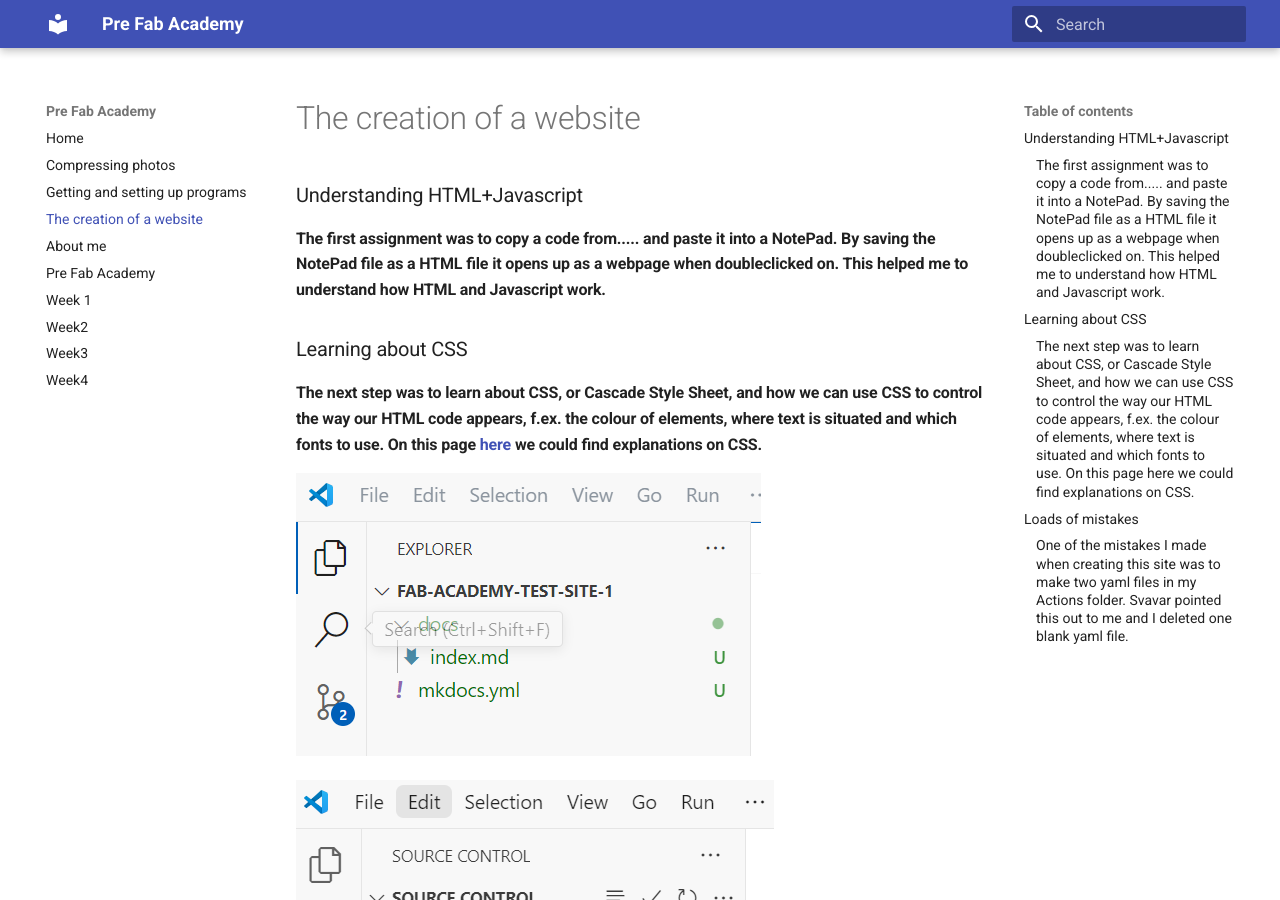
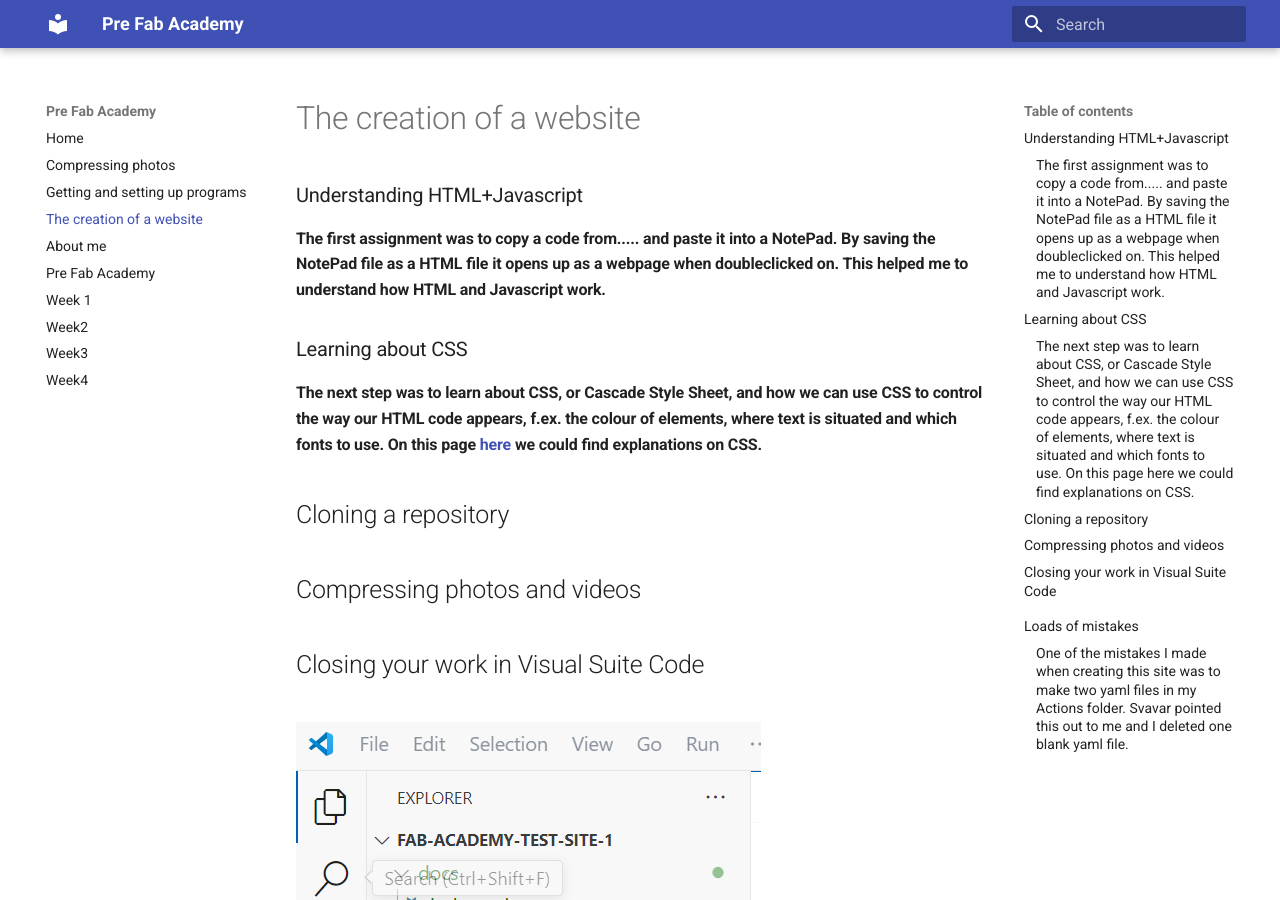
Before and after one commit to OlofH2/Before-Fab-Academy, an MkDocs documentation site: the page built from docs/Website.md, in a window 1280 px wide and 900 px high. Built offline with MkDocs 1.6.1 and Material for MkDocs 9.7.7, drawn with Linux system fonts in a browser that asks for light colours.

Commit message:
Lagfæringar á tveimur undirsíðum

```diff
--- a/docs/Website.md
+++ b/docs/Website.md
@@ -10,6 +10,17 @@
 
 
 
+##Cloning a repository
+
+
+
+##Compressing photos and videos
+
+
+
+##Closing your work in Visual Suite Code
+
+##
 
 
 ![Source_control](<img/Screenshot 2024-10-04 151818.png>)
```
Also changed, not shown: docs/Programs.md (+1 -1 lines).
